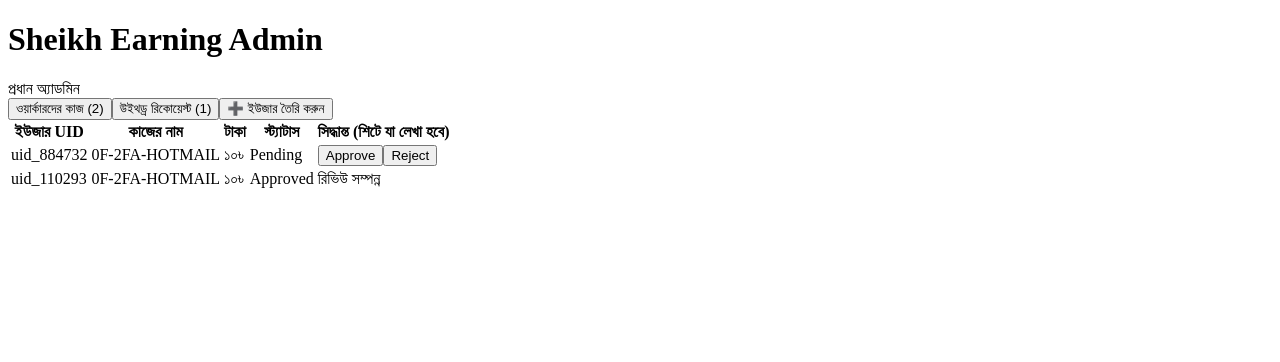
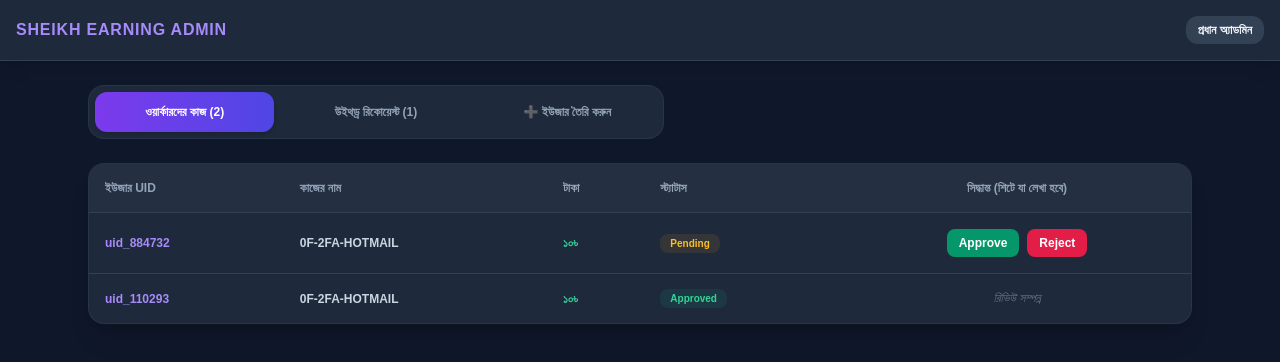
Before and after one commit to sojib705/sheikh-earning, a Next.js app: page /admin-dashboard in a window 1280 px wide. Shown: the top 362 px of the page. Built offline with nearby package versions, Linux system fonts and the light colour scheme.

Commit message:
Update layout.js

```diff
--- a/app/layout.js
+++ b/app/layout.js
@@ -1,3 +1,5 @@
+import './globals.css'; // 🚀 এই লাইনটিই আপনার ভাঙা ডিজাইনকে ১ সেকেন্ডে প্রিমিয়াম বানাবে!
+
 export const metadata = {
   title: 'Sheikh Earning - সহজে কাজ করুন, বিশ্বস্ততার সাথে আয় করুন',
   description: 'সহজে কাজ করুন, বিশ্বস্ততার সাথে প্রতি মুহূর্তে আয় করুন।',
@@ -7,19 +9,19 @@ export default function RootLayout({ children }) {
   return (
     <html lang="en">
       <head>
-        {/* আগের পিএইচপি ফাইলের Head সেকশনের FontAwesome লিংক */}
+        {/* FontAwesome আইকনগুলোর জন্য লিংক */}
         <link
           rel="stylesheet"
           href="https://cdnjs.cloudflare.com/ajax/libs/font-awesome/6.4.0/css/all.min.css"
         />
       </head>
       <body>
-        {/* এখানে আপনার includes/header.php এর ডিজাইন বসতে পারে */}
+        {/* এখানে আপনার হেডার/মেনু ডিজাইন বসাতে পারেন */}
 
-        <main>{children}</main> {/* এই লাইনের কারণে সব পেজ অটোমেটিক লেআউট পেয়ে যাবে */}
+        <main>{children}</main>
 
-        {/* এখানে আপনার includes/footer.php এর ডিজাইন বসতে পারে */}
+        {/* এখানে আপনার ফুটার ডিজাইন বসাতে পারেন */}
       </body>
     </html>
   );
-            }
+}
```
